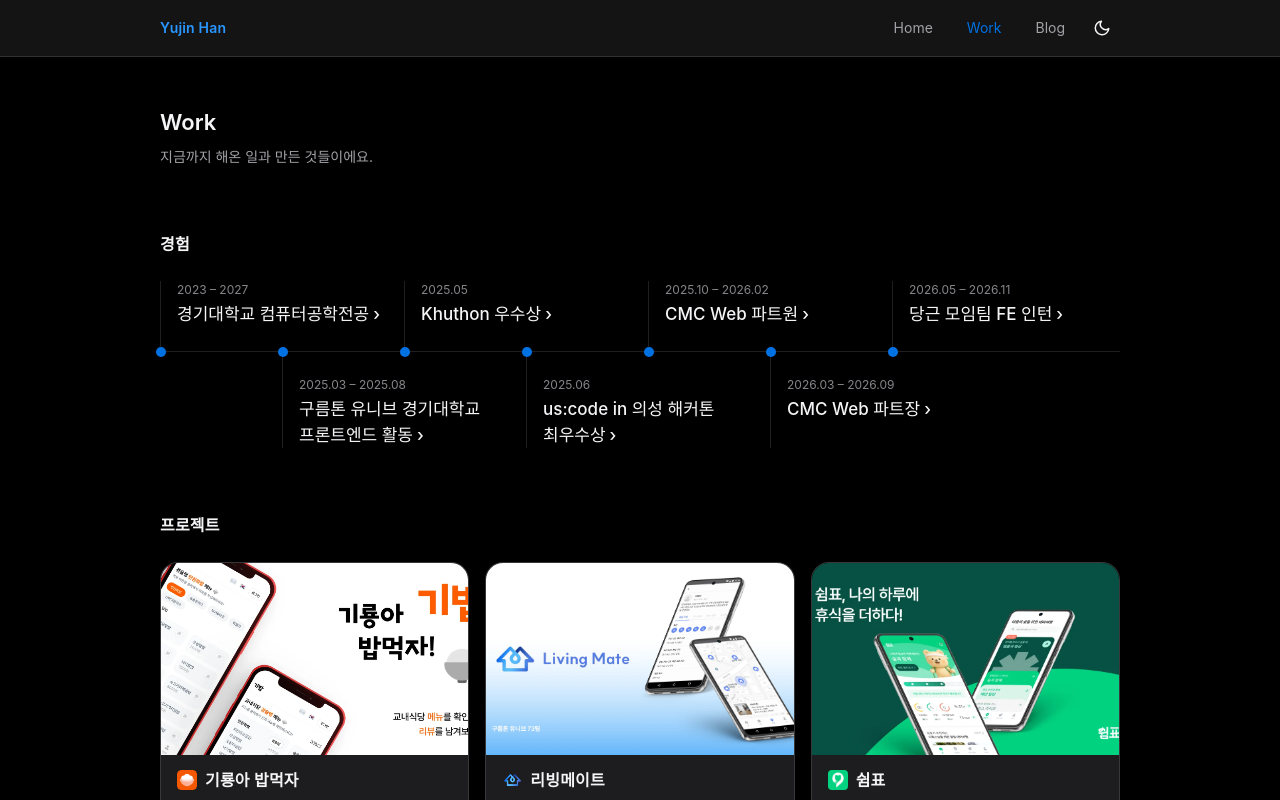
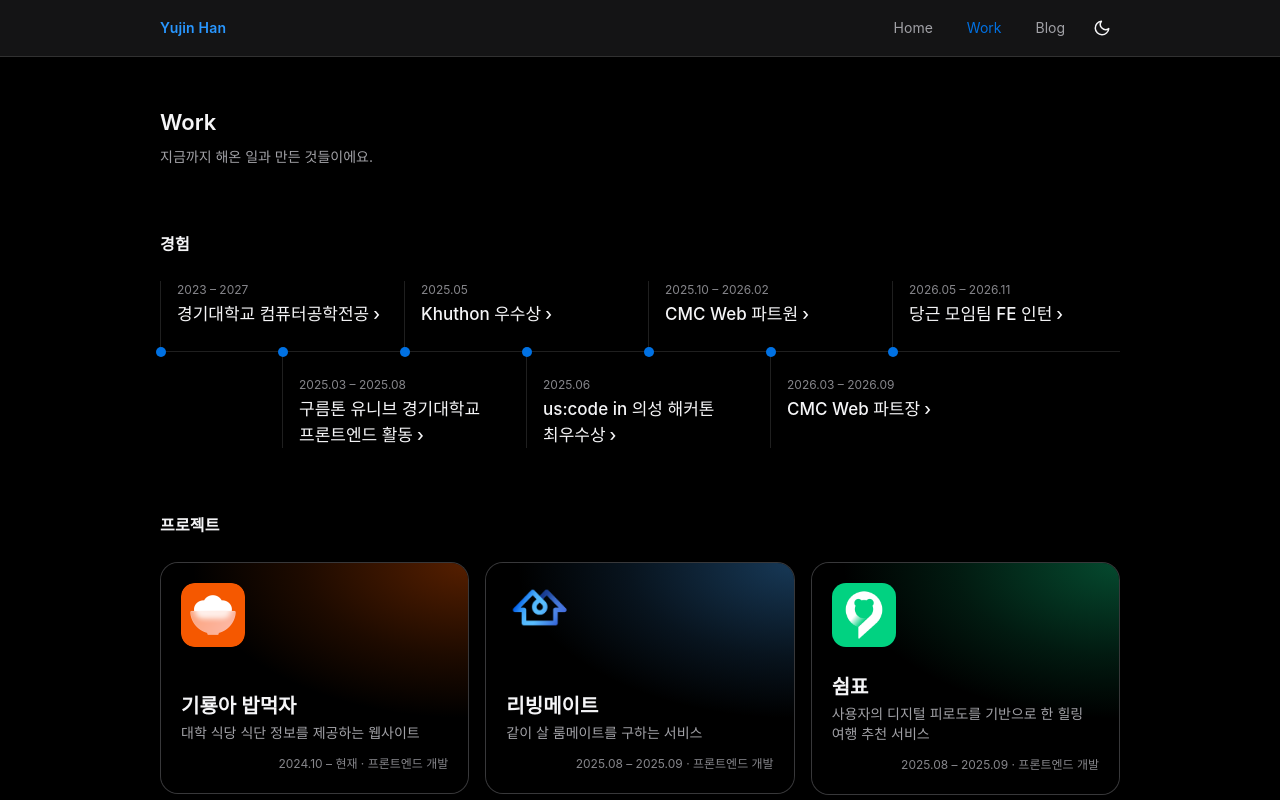
Before and after one commit to yummjin/port, a Next.js app: page /work in a window 1280 px wide. Shown: the top 800 px of the page. Built offline with nearby package versions, Linux system fonts and the light colour scheme.

Commit message:
design : 프로젝트 카드를 아이콘 대표색 그라데이션과 큰 제목, 기간·역할을 담은 통일된 썸네일로 바꿔요

```diff
--- /dev/null
+++ b/src/components/ProjectThumbnail.tsx
@@ -0,0 +1,57 @@
+import Image from "next/image";
+
+import { Card } from "@/components/Card";
+import type { ProjectMeta } from "@/lib/projects";
+
+type Props = Pick<ProjectMeta, "title" | "description" | "icon" | "color"> & {
+  period?: string;
+  role?: string;
+};
+
+function formatPeriod(period: string) {
+  const dates = period.match(/\d{4}\.\d{2}|현재/g) ?? [];
+  const start = dates[0];
+  const end = dates[dates.length - 1];
+  return start === end ? start : `${start} – ${end}`;
+}
+
+export function ProjectThumbnail({
+  title,
+  description,
+  icon,
+  color,
+  period,
+  role,
+}: Props) {
+  const meta = [period && formatPeriod(period), role?.split(",")[0]]
+    .filter(Boolean)
+    .join(" · ");
+
+  return (
+    <Card.Image
+      className="flex aspect-[4/3] flex-col justify-between p-5"
+      style={{
+        backgroundImage: `radial-gradient(120% 90% at 100% 0%, ${color}59 0%, ${color}1f 45%, transparent 75%)`,
+      }}
+    >
+      <Image
+        src={icon}
+        alt=""
+        width={64}
+        height={64}
+        className="rounded-[14px]"
+      />
+      <div className="flex flex-col gap-1">
+        <h2 className="text-section text-foreground text-[20px] leading-[26px]">
+          {title}
+        </h2>
+        <Card.Description className="line-clamp-2">
+          {description}
+        </Card.Description>
+        {meta && (
+          <p className="text-caption text-muted mt-2 self-end">{meta}</p>
+        )}
+      </div>
+    </Card.Image>
+  );
+}
--- a/src/lib/projects.ts
+++ b/src/lib/projects.ts
@@ -12,6 +12,7 @@ export type ProjectMeta = {
   status: "completed" | "in_progress";
   icon: string;
   image: string[];
+  color: string;
   links?: {
     github?: string;
     demo?: string;
@@ -24,6 +25,7 @@ export type ProjectMeta = {
 const PROJECTS: ProjectMeta[] = [
   {
     id: "1",
+    color: "#f55800",
     title: "기룡아 밥먹자",
     description: "대학 식당 식단 정보를 제공하는 웹사이트",
     status: "completed",
@@ -42,6 +44,7 @@ const PROJECTS: ProjectMeta[] = [
   },
   {
     id: "2",
+    color: "#30a660",
     title: "TeamPu",
     description: "컴퓨터공학부 팀프로젝트실 예약 및 관리 시스템",
     status: "completed",
@@ -51,6 +54,7 @@ const PROJECTS: ProjectMeta[] = [
   },
   {
     id: "3",
+    color: "#ffb111",
     title: "Soup",
     description: "대학생 팀 프로젝트를 위한 협업 및 관리 도구",
     status: "completed",
@@ -60,6 +64,7 @@ const PROJECTS: ProjectMeta[] = [
   },
   {
     id: "4",
+    color: "#795ef0",
     title: "FestaMate",
     description: "대학 축제에서 함께할 친구를 찾는 매칭 서비스",
     status: "completed",
@@ -72,6 +77,7 @@ const PROJECTS: ProjectMeta[] = [
   },
   {
     id: "5",
+    color: "#639bfb",
     title: "Took!",
     description: "간편하고 안전한 온라인 투표 시스템",
     status: "completed",
@@ -81,6 +87,7 @@ const PROJECTS: ProjectMeta[] = [
   },
   {
     id: "6",
+    color: "#0ed486",
     title: "쉼표",
     description: "사용자의 디지털 피로도를 기반으로 한 힐링 여행 추천 서비스",
     status: "completed",
@@ -90,6 +97,7 @@ const PROJECTS: ProjectMeta[] = [
   },
   {
     id: "7",
+    color: "#42a2f8",
     title: "리빙메이트",
     description: "같이 살 룸메이트를 구하는 서비스",
     status: "completed",
@@ -101,6 +109,7 @@ const PROJECTS: ProjectMeta[] = [
   },
   {
     id: "8",
+    color: "#ed939c",
     title: "Piggo",
     description: "Khuthon 2025 참가 프로젝트 - 돼지 기침 감지 축사 관리 시스템",
     status: "completed",
@@ -110,6 +119,7 @@ const PROJECTS: ProjectMeta[] = [
   },
   {
     id: "9",
+    color: "#689433",
     title: "농기구 온",
     description:
       "us:code in 의성 2025 참가 프로젝트 - 농기구 대여 서비스 개선 프로젝트",
--- a/src/pages/work/index.tsx
+++ b/src/pages/work/index.tsx
@@ -1,9 +1,9 @@
 import Head from "next/head";
-import Image from "next/image";
 import Link from "next/link";
 
 import { Card } from "@/components/Card";
 import { PageHeader } from "@/components/PageHeader";
+import { ProjectThumbnail } from "@/components/ProjectThumbnail";
 import { cn } from "@/lib/cn";
 import { getAllExperiences, type ExperienceMeta } from "@/lib/experiences";
 import { getAllProjects } from "@/lib/projects";
@@ -121,28 +121,8 @@ export default function WorkPage({
                 className="card-rise"
                 style={{ animationDelay: `${index * 100}ms` }}
               >
-                <Card className="flex h-full flex-col transition-opacity hover:opacity-80">
-                  <Card.Image>
-                    <Image
-                      src={project.image[0]}
-                      alt={project.title}
-                      fill
-                      className="object-cover"
-                    />
-                  </Card.Image>
-                  <Card.Content className="flex flex-col gap-1">
-                    <div className="flex items-center gap-2">
-                      <Image
-                        src={project.icon}
-                        alt=""
-                        width={20}
-                        height={20}
-                        className="rounded-[4px]"
-                      />
-                      <Card.Title>{project.title}</Card.Title>
-                    </div>
-                    <Card.Description>{project.description}</Card.Description>
-                  </Card.Content>
+                <Card className="transition-opacity hover:opacity-80">
+                  <ProjectThumbnail {...project} />
                 </Card>
               </Link>
             ))}
```
